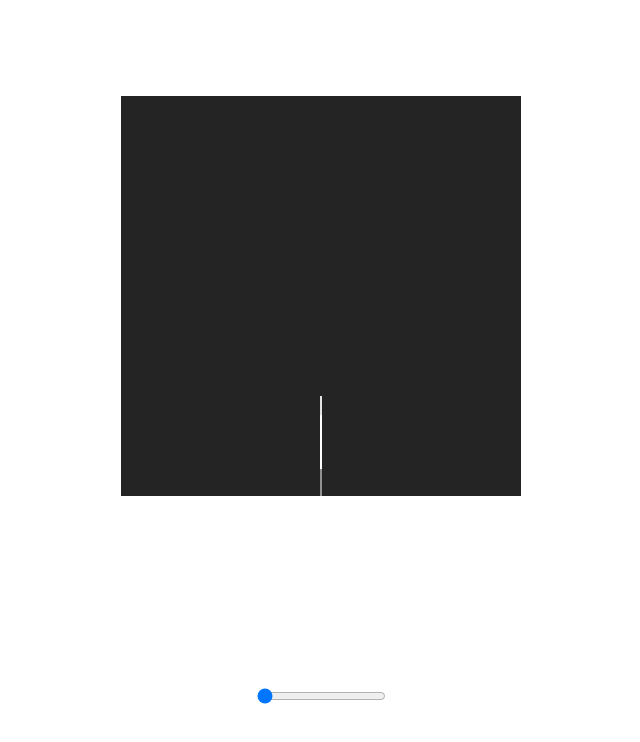
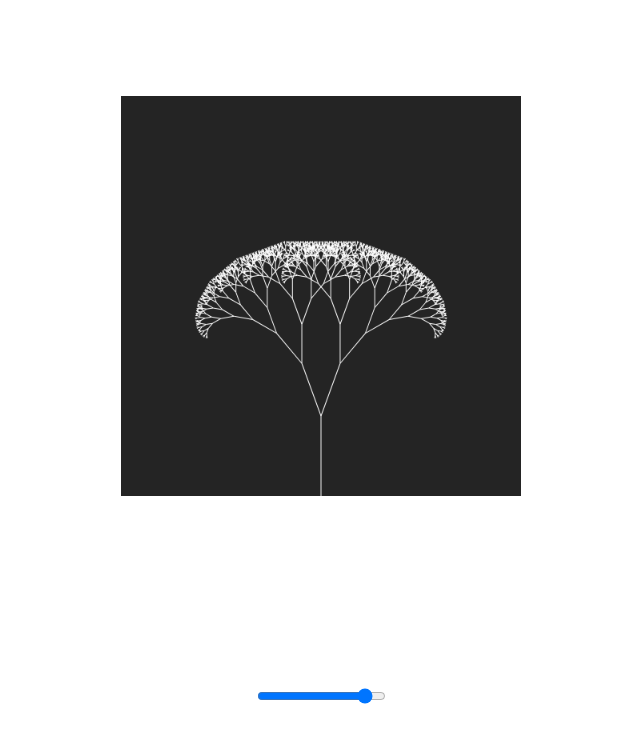
Before and after one commit to rTanure/FractalTree, a plain HTML site: page index.html in a window 1280 px wide. Shown: the whole page, without its empty margins (319-959 px from the left). Drawn offline with Linux system fonts and the light colour scheme.

Commit message:
change default settings

```diff
--- a/index.html
+++ b/index.html
@@ -9,7 +9,7 @@
 </head>
 <body>
   <canvas></canvas>
-  <input type="range" id="slider" max="360" min="180" oninput="setAngle()" value="20">
+  <input type="range" id="slider" step="0.1" max="360" min="180" oninput="setAngle()" value="340">
   <script src="scritp.js"></script>
 </body>
 </html>
--- a/scritp.js
+++ b/scritp.js
@@ -5,8 +5,8 @@ const slider = document.querySelector("#slider")
 
 const lineColor = "rgba(256, 256, 256, 1)"
 const background = '#242424'
-const canvasSize = 400
-const reduction = 0.73
+const canvasSize = 500
+const reduction = 0.7
 
 var angle
 
```
